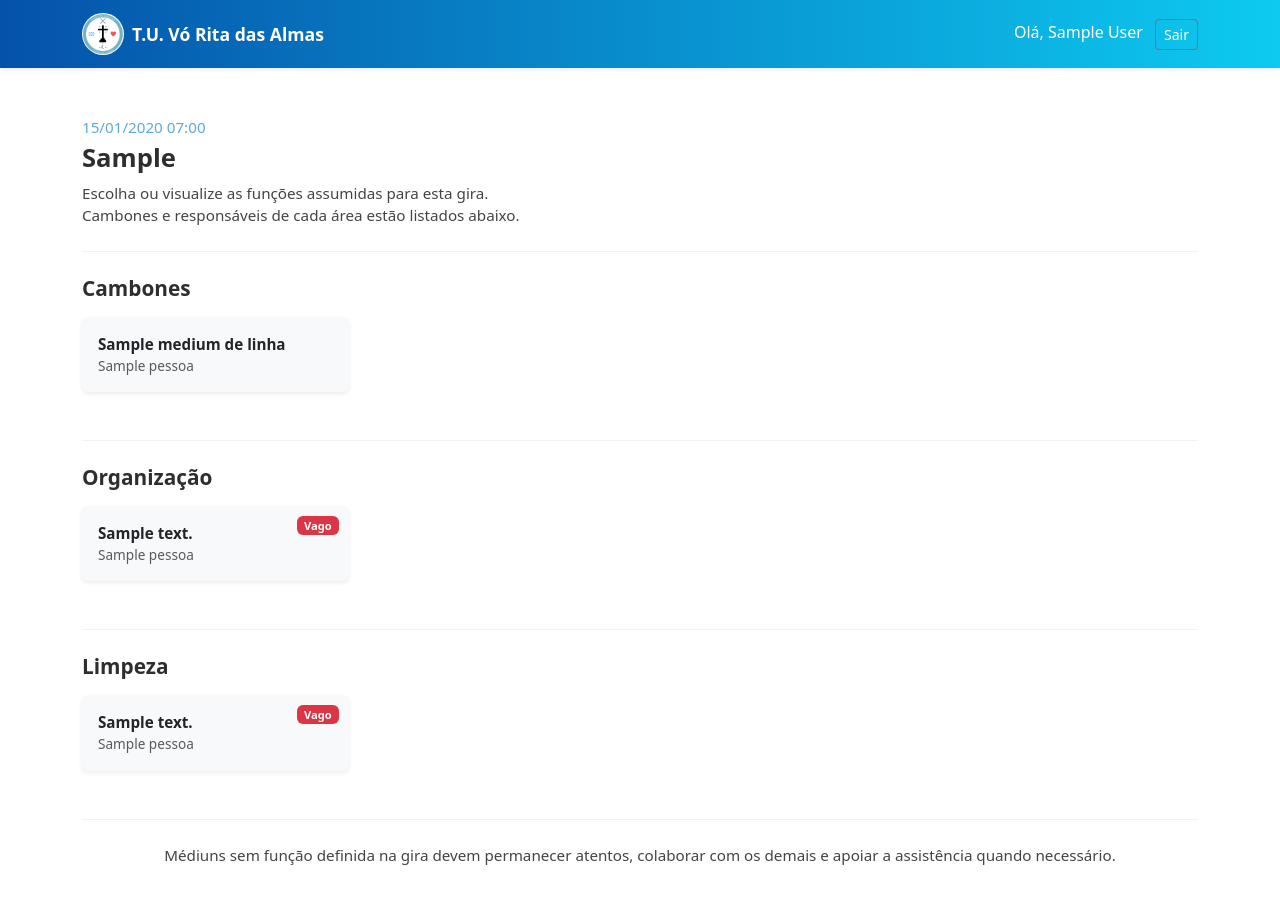
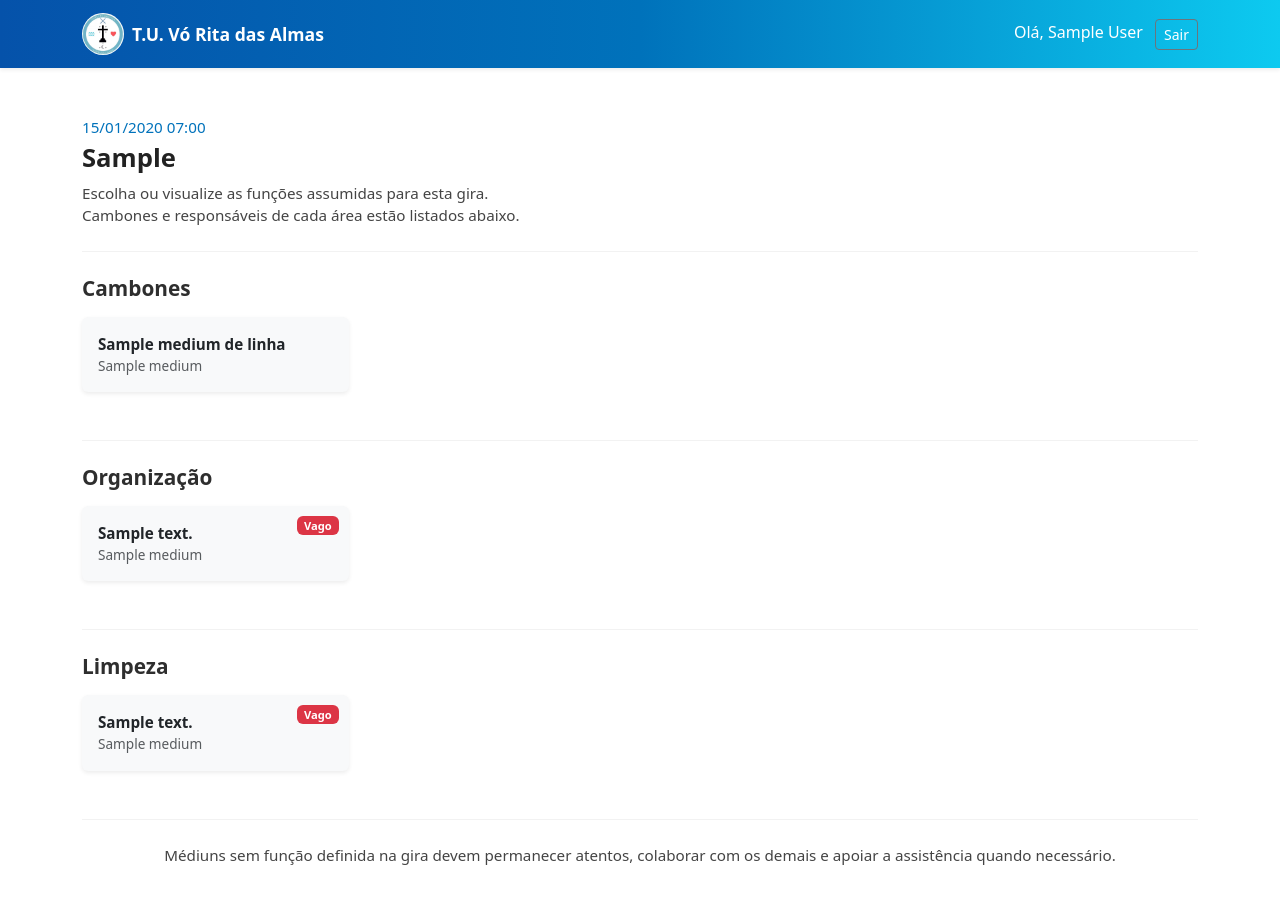
Before and after one commit to dacorrea/templo-funcoes, a Django app: template gira/templates/gira/lista_funcoes.html in a window 1280 px wide. Run offline with Django 4.2, Linux system fonts and the light colour scheme; a user stored in the database is signed in; tables that the repository leaves empty hold one stand-in row (values such as "Sample post"); the template is opened without the code that fills it: values that come from a table or form of the project are taken from there, most other values are stand-ins (such as "Sample title", 1, 10 or a date in 2020).

Commit message:
Update lista_funcoes.html
🎨 ajuste(lista_funcoes.html): corrigir cores e exibição de nomes de médium

Ajusta cores do tema padrão para tons mais escuros (melhor contraste)

Corrige exibição dos nomes para virem da tabela Medium

Usa display_descricao para padronizar "Limpeza"

Melhora legibilidade dos textos de cabeçalho e rodapé

```diff
--- a/gira/templates/gira/lista_funcoes.html
+++ b/gira/templates/gira/lista_funcoes.html
@@ -7,17 +7,17 @@
     <div class="mb-4 text-start">
       <p class="mb-1"
          style="font-size: 0.95rem; font-weight: 500;
-                color: {% if tema == 'exu' %}#ff4d4d{% else %}#5fa9dd{% endif %};">
+                color: {% if tema == 'exu' %}#ff4d4d{% else %}#0072bb{% endif %};">  <!-- ✅ Azul mais escuro -->
         {{ gira.data_hora|date:"d/m/Y H:i" }}
       </p>
       <h2 class="mb-2"
           style="font-size: 1.6rem; font-weight: 700;
-                 color: {% if tema == 'exu' %}#c00000{% else %}#2e2e2e{% endif %};">
+                 color: {% if tema == 'exu' %}#c00000{% else %}#222222{% endif %};"> <!-- ✅ Cinza mais escuro -->
         {{ gira.linha }}
       </h2>
       <p class="mb-0"
          style="font-size: 0.95rem;
-                color: {% if tema == 'exu' %}#bfbfbf{% else %}#444444{% endif %};">
+                color: {% if tema == 'exu' %}#d0d0d0{% else %}#444444{% endif %};"> <!-- ✅ Texto mais legível -->
         Escolha ou visualize as funções assumidas para esta gira.<br>
         Cambones e responsáveis de cada área estão listados abaixo.
       </p>
@@ -47,7 +47,7 @@
                   {{ f.medium_de_linha.nome|default:"—" }}
                 </div>
                 <div class="text-muted" style="font-size: 0.85rem;">
-                  {{ f.pessoa.nome|default:"—" }}
+                  {{ f.pessoa.medium.nome|default:"—" }} <!-- ✅ Nome vem de Medium, não de User -->
                 </div>
               </div>
             </div>
@@ -84,7 +84,7 @@
                   {{ f.descricao|default:f.tipo }}
                 </div>
                 <div class="text-muted" style="font-size: 0.85rem;">
-                  {{ f.pessoa.nome|default:"-" }}
+                  {{ f.pessoa.medium.nome|default:"-" }} <!-- ✅ Nome do médium -->
                 </div>
               </div>
             </div>
@@ -118,20 +118,15 @@
               {% endif %}
               <div class="card-body p-3 text-start">
                 <div class="fw-semibold text-dark" style="font-size: 0.95rem;">
-          {% if 'limpeza' in f.descricao|lower %}
-            Limpeza
-          {% else %}
-            {{ f.descricao|default:f.tipo }}
-          {% endif %}
+                  {{ f.display_descricao|default:f.descricao|default:f.tipo }} <!-- ✅ Usa display_descricao -->
                 </div>
                 <div class="text-muted" style="font-size: 0.85rem;">
-          {{ f.pessoa.nome|default:"-" }}
+                  {{ f.pessoa.medium.nome|default:"-" }} <!-- ✅ Nome de Medium -->
                 </div>
               </div>
             </div>
           </div>
         {% endfor %}
-
       </div>
     {% else %}
       <p class="text-muted fst-italic">Nenhuma função de limpeza cadastrada.</p>
@@ -143,7 +138,7 @@
 
   <p class="mt-4 text-center"
      style="font-size: 0.95rem;
-            color: {% if tema == 'exu' %}#bfbfbf{% else %}#444444{% endif %};">
+            color: {% if tema == 'exu' %}#d0d0d0{% else %}#444444{% endif %};"> <!-- ✅ cor mais legível -->
     Médiuns sem função definida na gira devem permanecer atentos, colaborar com os demais
     e apoiar a assistência quando necessário.
   </p>
@@ -160,7 +155,7 @@
 }
 {% else %}
 .navbar {
-  background: linear-gradient(to right, #0552aa, #0dcaf0);
+  background: linear-gradient(to right, #0552aa, #0072bb, #0dcaf0); /* ✅ Azul mais escuro até o claro anterior */
   color: white !important;
 }
 .navbar a, .navbar-brand, .navbar-nav .nav-link {
```
Lines whose indentation alone changed are shown as unchanged.
